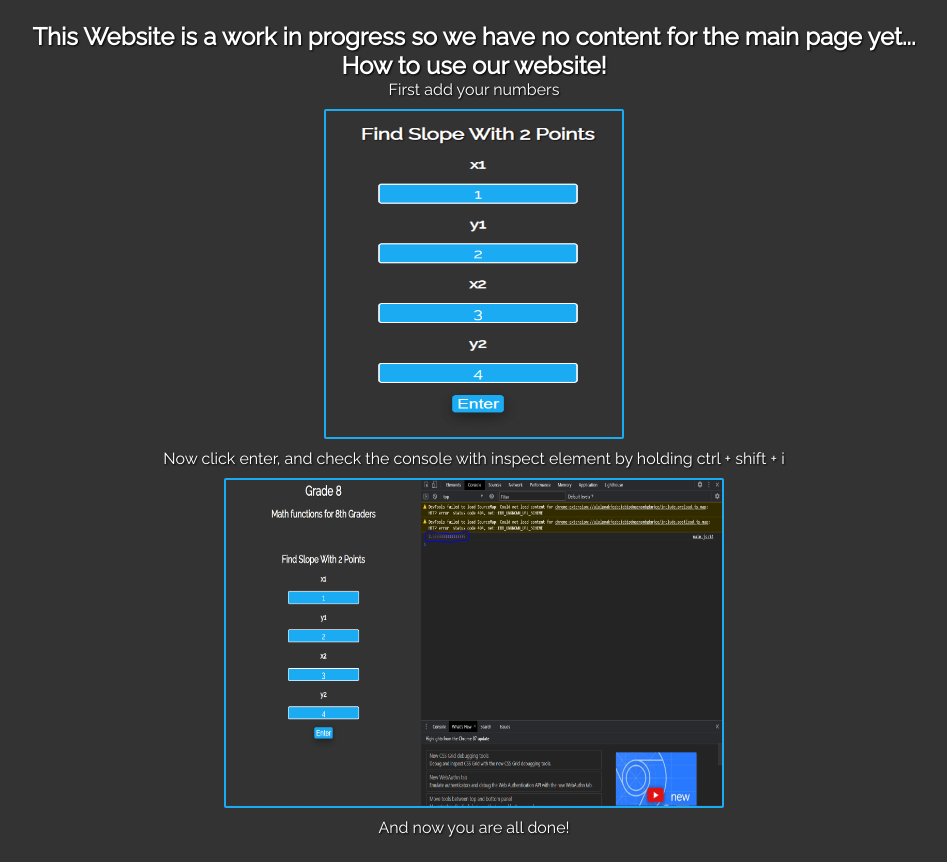
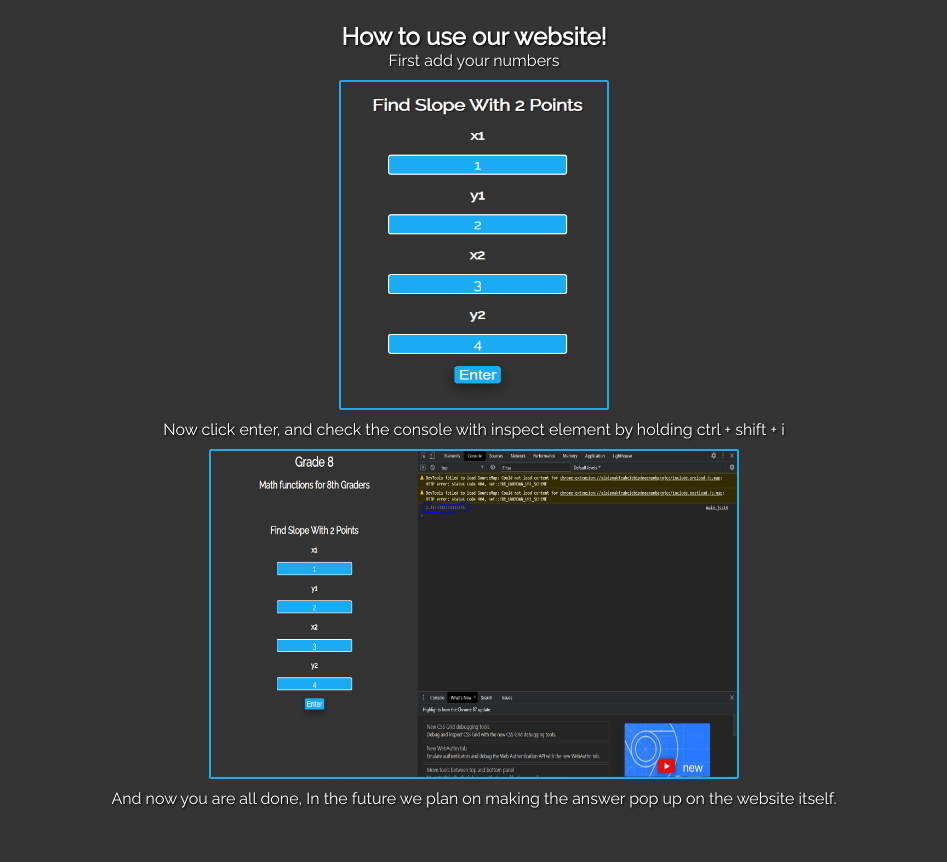
Before and after one commit to BanZ-Development/eAcademia, a website: page index.html in a window 1280 px wide. Shown: the part 308-1170 px from the top of the page, without its empty margins (166-1113 px from the left). After the commit the page ends 1141 px from the top, so only its background shows below. Drawn offline with Linux system fonts and the light colour scheme.

Commit message:
initial commit

```diff
--- a/css/home.css
+++ b/css/home.css
@@ -109,7 +109,7 @@ button:hover {
 }
 
 .how-to {
-width: 500px;
+width: 530px;
 height: 330px;
 border-radius: 2px;
 border: solid 2px #1aabf3;
@@ -122,7 +122,7 @@ display: block;
 }
 
 .calculator {
-width: 300px;
+width: 270px;
 height: 330px;
 border-radius: 2px;
 border: solid 2px #1aabf3;
--- a/index.html
+++ b/index.html
@@ -23,12 +23,11 @@
             <a href="https://github.com/BanZ-Development/eAcademia" class="h2" style="cursor: pointer;">Github Updates</a>
             <img class="img" src="images/Capture.PNG">
         </div>
-        <h2 class="h2">This Website is a work in progress so we have no content for the main page yet...</h2>
         <h2 class="h2">How to use our website!</h2>
         <p class="h2">First add your numbers</p>
         <img class="calculator" src="images/how-to.PNG">
         <p class="h2">Now click enter, and check the console with inspect element by holding ctrl + shift + i</p>
         <img class="how-to" src="images/console.PNG">
-        <p class="done">And now you are all done!</p>
+        <p class="done">And now you are all done, In the future we plan on making the answer pop up on the website itself.</p>
     </body>
 </html>
```
